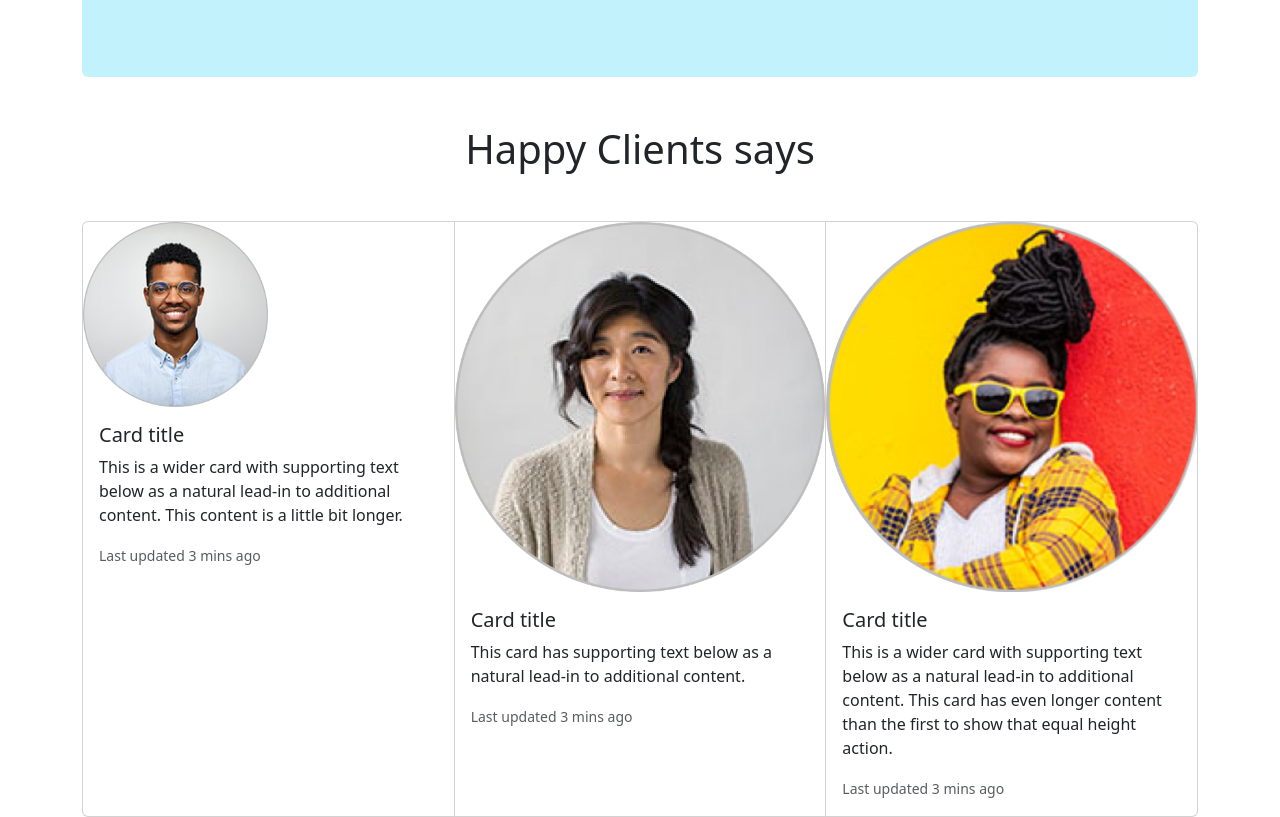
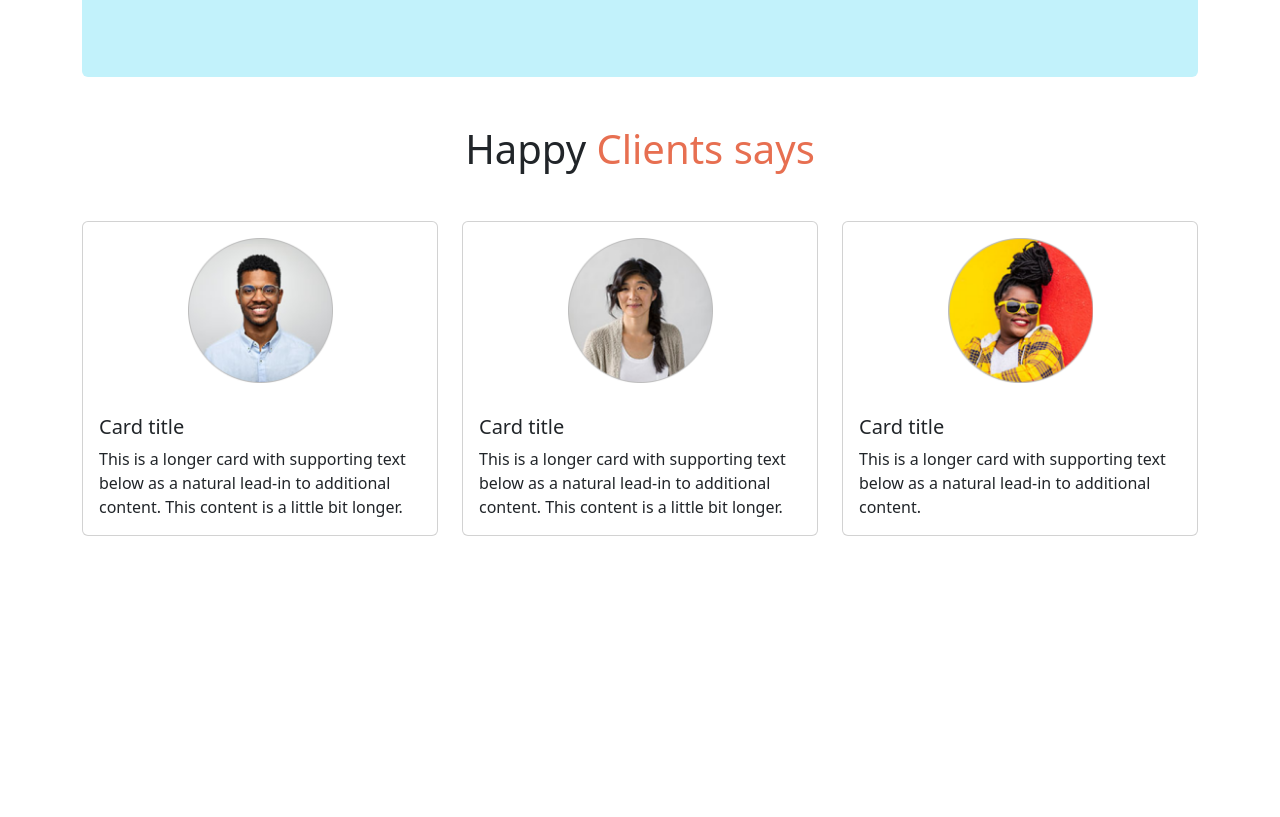
Before and after one commit to ehemon66/Biker-zoon, a plain HTML site: page index.html in a window 1280 px wide. Shown: the part 1720-2537 px from the top of the page. After the commit the page ends 2256 px from the top, so only its background shows below. Drawn offline with nearby package versions, Linux system fonts and the light colour scheme.

Commit message:
clients part add

```diff
--- a/index.html
+++ b/index.html
@@ -208,41 +208,44 @@
         <section>
             <div class="text-center my-5">
                 <h1>
-                    Happy Clients says
+                    Happy <span class="danger">Clients says</span>
                 </h1>
             </div>
         </section>
 
         <section>
-            <div class="card-group">
+            <div class="row row-cols-1 row-cols-md-3 g-4">
+                <div class="col">
                     <div class="card">
-                    <img src="images/user-1.png" class="card-img-top w-50" alt="...">
+                        <img src="images/user-1.png" class="w-50 mx-auto p-3 card-img-top" alt="...">
                         <div class="card-body">
                             <h5 class="card-title">Card title</h5>
-                        <p class="card-text">This is a wider card with supporting text below as a natural lead-in to
-                            additional content. This content is a little bit longer.</p>
-                        <p class="card-text"><small class="text-muted">Last updated 3 mins ago</small></p>
+                            <p class="card-text">This is a longer card with supporting text below as a natural lead-in
+                                to additional content. This content is a little bit longer.</p>
                         </div>
                     </div>
+                </div>
+                <div class="col">
                     <div class="card">
-                    <img src="images/user-2.png" class="card-img-top" alt="...">
+                        <img src="images/user-2.png" class="w-50 mx-auto p-3 card-img-top" alt="...">
                         <div class="card-body">
                             <h5 class="card-title">Card title</h5>
-                        <p class="card-text">This card has supporting text below as a natural lead-in to additional
-                            content.</p>
-                        <p class="card-text"><small class="text-muted">Last updated 3 mins ago</small></p>
+                            <p class="card-text">This is a longer card with supporting text below as a natural lead-in
+                                to additional content. This content is a little bit longer.</p>
                         </div>
                     </div>
+                </div>
+                <div class="col">
                     <div class="card">
-                    <img src="images/user-3.png" class="card-img-top" alt="...">
+                        <img src="images/user-3.png" class="w-50 mx-auto p-3 card-img-top" alt="...">
                         <div class="card-body">
                             <h5 class="card-title">Card title</h5>
-                        <p class="card-text">This is a wider card with supporting text below as a natural lead-in to
-                            additional content. This card has even longer content than the first to show that equal
-                            height action.</p>
-                        <p class="card-text"><small class="text-muted">Last updated 3 mins ago</small></p>
+                            <p class="card-text">This is a longer card with supporting text below as a natural lead-in
+                                to additional content.</p>
                         </div>
                     </div>
+                </div>
+
             </div>
         </section>
 
--- a/styles/style.css
+++ b/styles/style.css
@@ -2,3 +2,7 @@
     background-color: #e76f5110 !important;
 
 }
+
+.danger{
+    color: #E76F51;
+}
```
Lines whose indentation alone changed are shown as unchanged.
